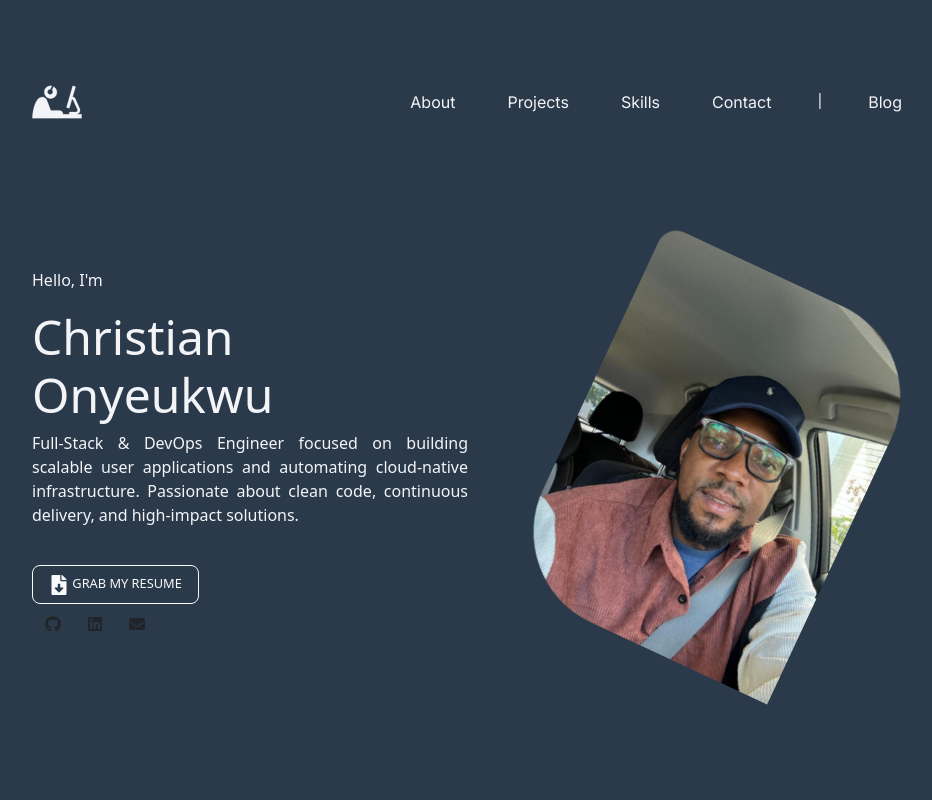
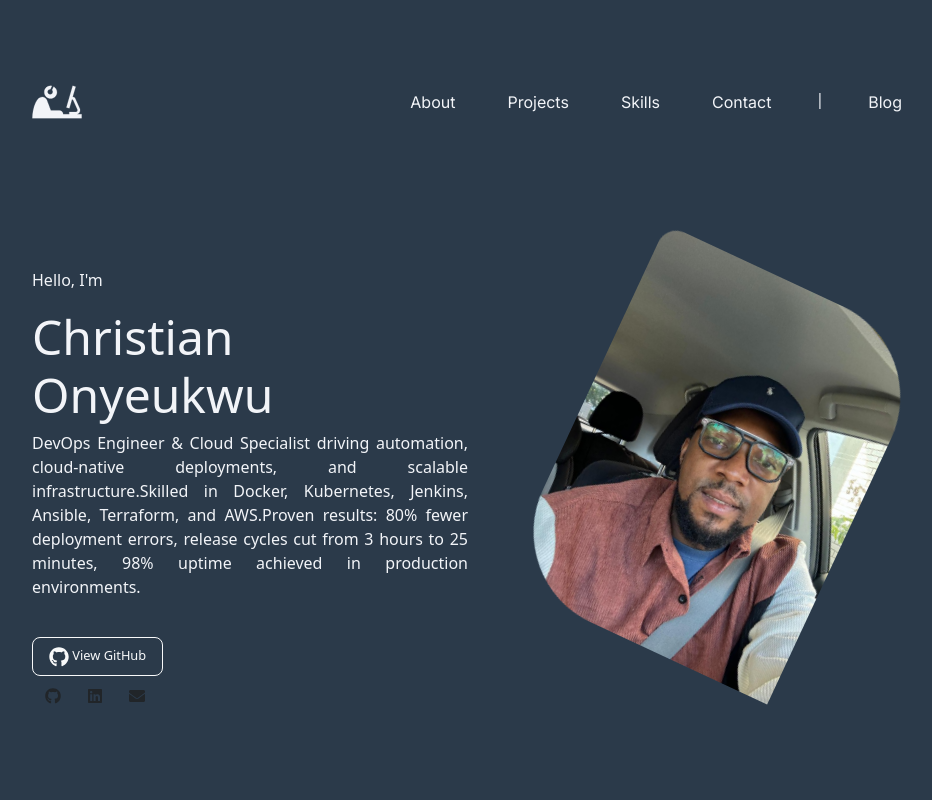
Before and after one commit to christianRibig5/christian_portfolio, a React (Vite) app: page / in a window 1280 px wide. Shown: the top 800 px of the page, without its empty margins (160-1092 px from the left). Built offline with nearby package versions, Linux system fonts and the light colour scheme.

Commit message:
updated hero

```diff
--- a/src/components/Hero.jsx
+++ b/src/components/Hero.jsx
@@ -8,15 +8,14 @@ const Hero = () => {
             <div className="col-lg-6">
                 <p>Hello, I'm </p>
                 <h1 className="big-heading">Christian Onyeukwu</h1>
-                <p>Full-Stack & DevOps Engineer focused on building scalable user applications and
-                    automating cloud-native infrastructure. Passionate about clean code, continuous delivery,
-                    and high-impact solutions.</p>
+                <p>DevOps Engineer & Cloud Specialist driving automation, cloud-native deployments, and scalable infrastructure.Skilled in Docker, Kubernetes, Jenkins, Ansible, Terraform, and AWS.Proven results: 80% fewer deployment errors, release cycles cut from 3 hours to 25 minutes, 98% uptime achieved in production environments.</p>
                 <a
-                    href="/DevOps_engineer.pdf"  // Provide the path to your resume (make sure it's in the public folder)
-                    download="DevOps_engineer.pdf"  // This will trigger the download
+                    href="https://github.com/christianRibig5"  // Provide the path to your resume (make sure it's in the public folder)
+                    target="_blank"
+                    rel="noopener noreferrer"
                     className="btn btn-outline-light btn-lg download-button gt-button"
                 >
-                    <FaFileDownload size={20} /> GRAB MY RESUME
+                    <FaGithub size={20} /> View GitHub
                 </a>
                 {/* <a className="btn btn-outline-light btn-lg gt-button" href="#contact">
                     GET IN TOUCH
```
